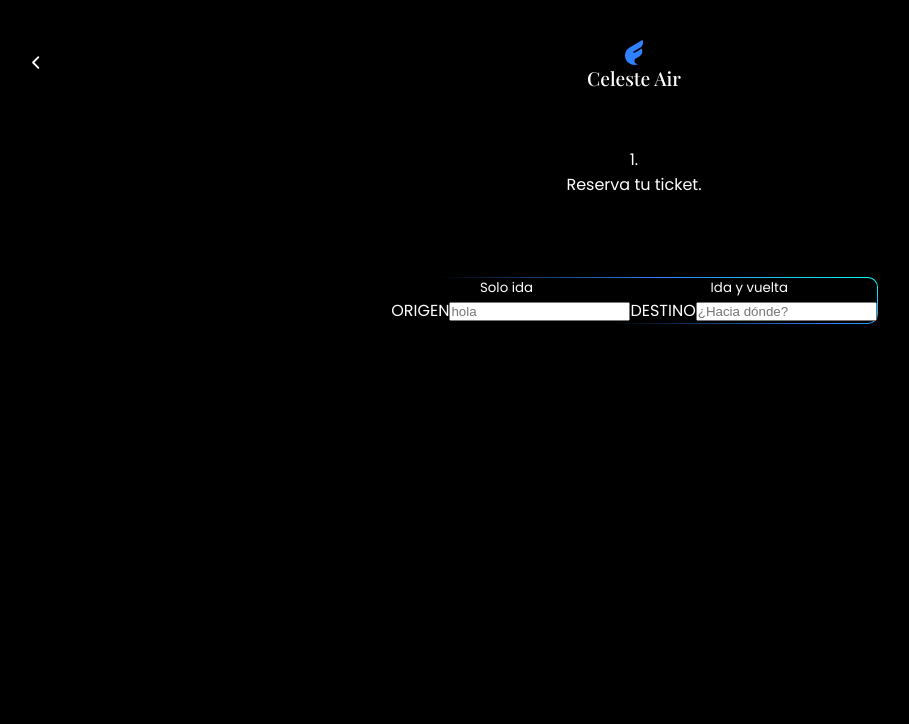
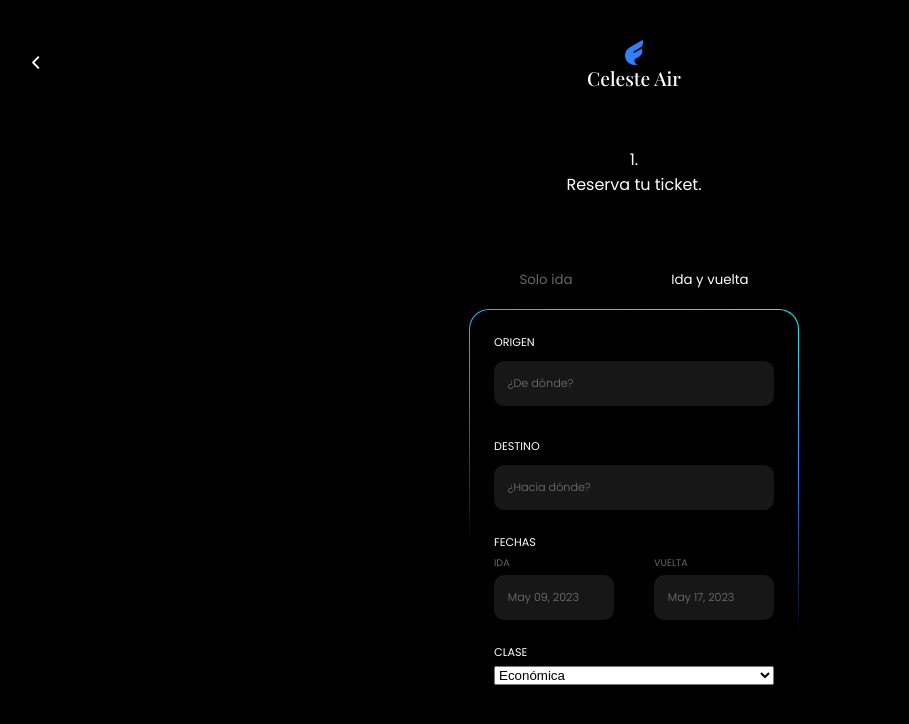
Before and after one commit to leounel/Jetblue-Airline, a React (Vite) app: page / in a window 1280 px wide. Both pictures are taken after a click on the button "Buscar vuelo". Shown: the top 724 px of the page, without its empty margins (6-915 px from the left). Built offline with nearby package versions, Linux system fonts and the light colour scheme.

Commit message:
added destinations, dates and class inputs

```diff
--- a/src/App.css
+++ b/src/App.css
@@ -169,9 +169,10 @@ footer{
 }
 
 .credentials-form{
-    margin-top:4rem;
+    position: relative;
+    margin-top:6rem;
     border: 1px solid transparent;
-    border-radius:10px;
+    border-radius:20px;
     background-image: linear-gradient(black, black),
                 linear-gradient(195deg, #00fff2 ,#2F82FF , black, black);
     background-origin: border-box;
@@ -180,14 +181,101 @@ footer{
 
 
 .flight-type-buttons{
+    width:100%;
+    position:absolute;
+    top:-40px;
     display:flex;
     justify-content: space-around;
-    align-items: center;
 }
 
 .flight-type-buttons button{
+    cursor:pointer;
     font-family: 'Poppins';
     color:white;
     border: none;
     background: none;
 }
+
+.destination-inputs-container{
+    display:flex;
+    flex-direction: column;
+    padding:1.5rem;
+    gap:2rem;
+}
+
+.destination-input{
+    font-size:0.7rem;
+    display:flex;
+    flex-direction: column;
+    justify-content: center;
+    gap:10px;
+}
+
+
+.destination-input input{
+    font-family:'Poppins';
+    font-size:0.7rem;
+    font-weight:300;
+    height: 45px;
+    width:280px;
+    background-color:#171717;
+    color:#676767;
+    border:none;
+    border-radius:10px;
+    text-indent: 2ch;
+}
+
+.dates-container{
+    display: flex;
+    flex-direction: column;
+    padding:1.5rem;
+    padding-top:0;
+    gap:5px;
+}
+
+.dates-container span{
+    font-size:0.7rem;
+    font-weight: 400;
+}
+
+.dates-input-container{
+    display:flex;
+    font-size:0.6rem;
+    gap:40px;
+}
+
+.date-departure,
+.date-return{
+    display:flex;
+    flex-direction: column;
+    gap:5px;
+    color: #676767;
+}
+
+
+.date-departure input,
+.date-return input{
+    font-family: 'Poppins';
+    font-size:0.7rem;
+    font-weight: 300;
+    height:45px;
+    width:120px;
+    border:none;
+    border-radius:10px;
+    color: #676767;
+    background-color:#171717;
+    text-indent:2ch;
+}
+
+
+.class-container{
+    padding:1.5rem;
+    padding-top:0;
+    display:flex;
+    flex-direction: column;
+    gap:5px;
+}
+
+.class-container span{
+    font-size:0.7rem;
+}
--- a/src/components/BookingForms.jsx
+++ b/src/components/BookingForms.jsx
@@ -4,14 +4,38 @@ const BookingForms = () => {
         <h2>1. <br/>Reserva tu ticket.</h2>
         <form className="credentials-form">
             <section className="flight-type-buttons">
-                <button type="button">Solo ida</button>
+                <button style={{color:"#676767"}} type="button">Solo ida</button>
                 <button type="button">Ida y vuelta</button>
             </section>
-            <section className="destination-inputs">
-                <label>ORIGEN</label>
-                <input placeholder="hola"></input>
-                <label>DESTINO</label>
-                <input placeholder="¿Hacia dónde?"></input>
+            <section className="destination-inputs-container">
+                <div className="destination-input">
+                    <label>ORIGEN</label>
+                    <input placeholder="¿De dónde?"/>
+                </div>
+                <div className="destination-input">
+                    <label>DESTINO</label>
+                    <input placeholder="¿Hacia dónde?"/>
+                </div>
+            </section>
+            <section className="dates-container">
+                <span>FECHAS</span>
+                <div className="dates-input-container">
+                    <div className="date-departure">
+                        <label htmlFor="">IDA</label>
+                        <input placeholder="May 09, 2023"></input>
+                    </div>
+                    <div className="date-return">
+                        <label htmlFor="">VUELTA</label>
+                        <input placeholder="May 17, 2023"></input>
+                    </div>
+                </div>
+            </section>
+            <section className="class-container">
+                <span>CLASE</span>
+                <select>
+                    <option>Económica</option>
+                    <option>Ejecutiva</option>
+                </select>
             </section>
         </form>
     </main>
```
